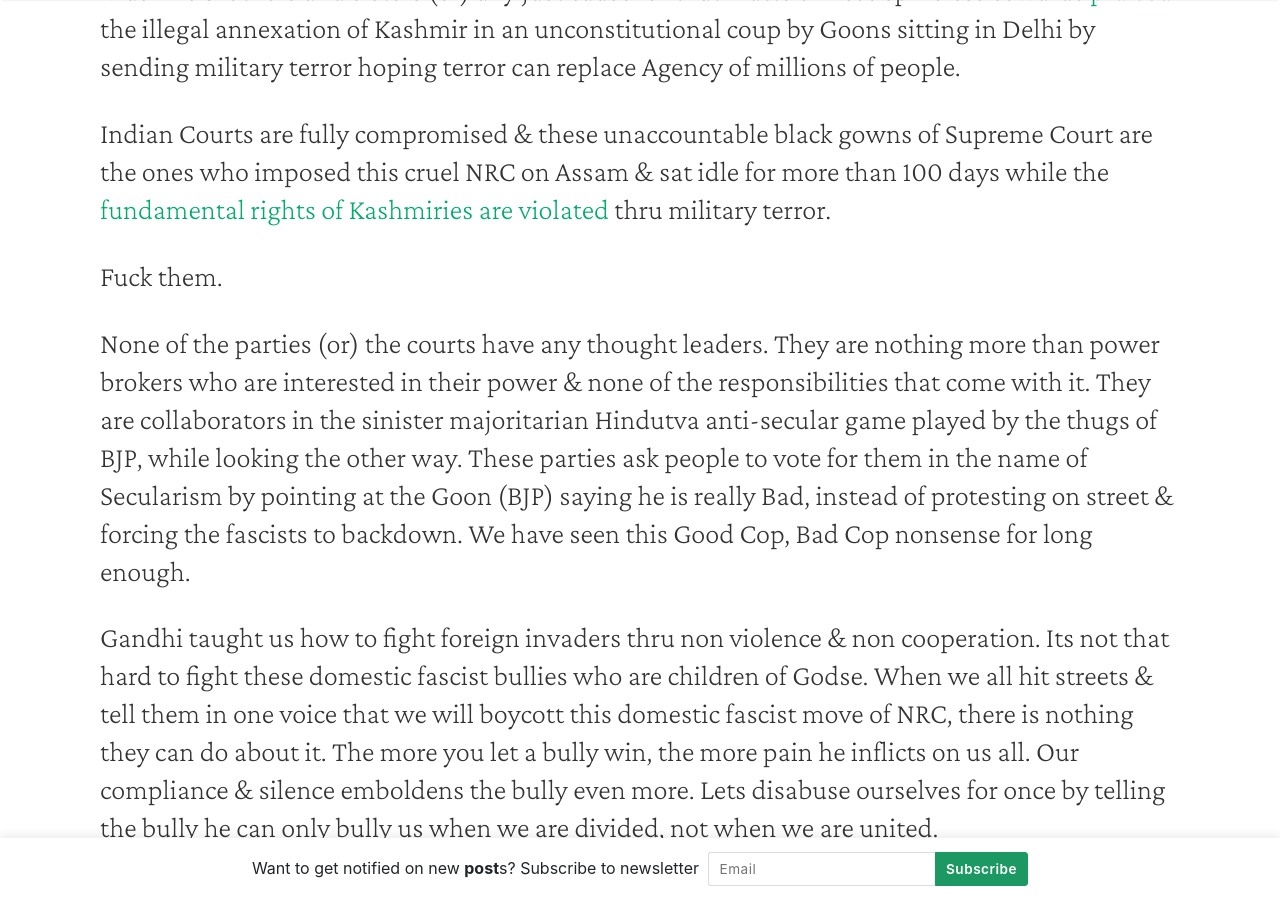
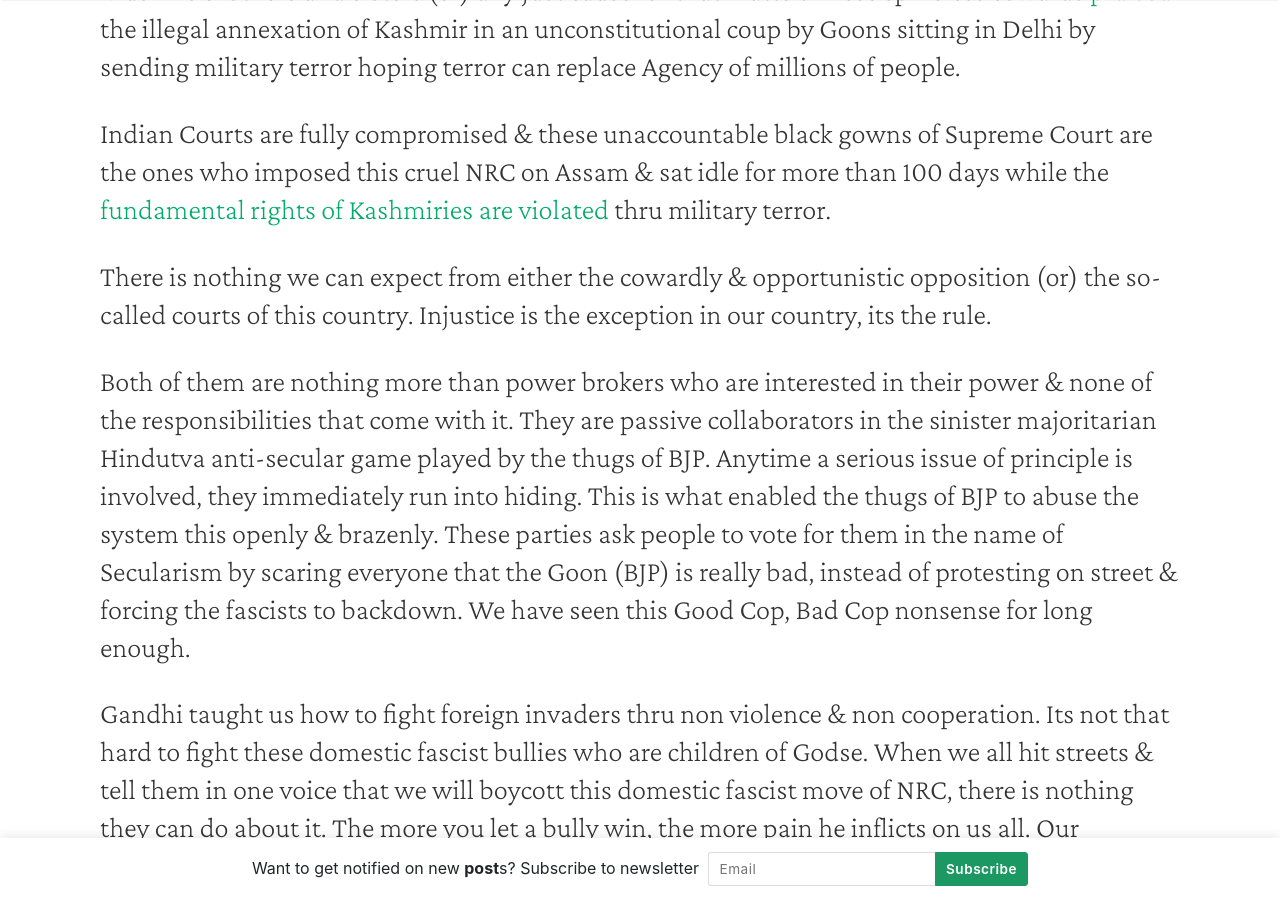
Before and after one commit to thekalinga/thekalinga.in, a Jekyll site: the page built from _posts/2019-11-24-why-fascist-nrc-should-be-opposed/2019-11-24-why-fascist-nrc-should-be-opposed.md, in a window 1280 px wide and 900 px high, scrolled down 1081 px. Built offline with Jekyll 4.4.1, drawn with Linux system fonts in a browser that asks for light colours; nearby versions of some CDN libraries; some of the changed text lies outside the part shown.

Commit message:
fixed minor issue

```diff
--- a/_posts/2019-11-24-why-fascist-nrc-should-be-opposed/2019-11-24-why-fascist-nrc-should-be-opposed.md
+++ b/_posts/2019-11-24-why-fascist-nrc-should-be-opposed/2019-11-24-why-fascist-nrc-should-be-opposed.md
@@ -34,12 +34,14 @@
 
 Indian Courts are fully compromised & these unaccountable black gowns of Supreme Court are the ones who imposed this cruel NRC on Assam & sat idle for more than 100 days while the [fundamental rights of Kashmiries are violated](https://www.livelaw.in/top-stories/kashmir-internet-shutdown-for-over-100-days-a-violation-of-right-to-life-submits-dushyant-dave-149949) thru military terror.
 
-Fuck them.
+There is nothing we can expect from either the cowardly & opportunistic opposition (or) the so-called courts of this country.
+Injustice is the exception in our country, its the rule.
 
-None of the parties (or) the courts have any thought leaders.
-They are nothing more than power brokers who are interested in their power & none of the responsibilities that come with it.
-They are collaborators in the sinister majoritarian Hindutva anti-secular game played by the thugs of BJP, while looking the other way.
-These parties ask people to vote for them in the name of Secularism by pointing at the Goon (BJP) saying he is really Bad, instead of protesting on street & forcing the fascists to backdown.
+Both of them are nothing more than power brokers who are interested in their power & none of the responsibilities that come with it.
+They are passive collaborators in the sinister majoritarian Hindutva anti-secular game played by the thugs of BJP.
+Anytime a serious issue of principle is involved, they immediately run into hiding.
+This is what enabled the thugs of BJP to abuse the system this openly & brazenly.
+These parties ask people to vote for them in the name of Secularism by scaring everyone that the Goon (BJP) is really bad, instead of protesting on street & forcing the fascists to backdown.
 We have seen this Good Cop, Bad Cop nonsense for long enough.
 
 Gandhi taught us how to fight foreign invaders thru non violence & non cooperation.
@@ -103,7 +105,7 @@
 I am from a village background & my village is not in a remote place in India.
 Even then, I never had any documentation other than my 10th and 12th certificate as evidence of my existence even when I went to pursue my masters degree (I am an Engineer mind you).
 
-Somehow now have to assume that the Poor & Illiterate somehow have documentary evidence dating as far back as 1980s, ~40years back to prove they were here before that?
+Now we somehow have to pretend all Poor & Illiterate have documentary evidence dating as far back as 1980s, i.e ~40years back to prove they were here before that?
 Why? For what? Because a Hindu fascists want to use this as a wedge to further their bigotry & cruelty?
 
 Most rich people have documentation from quite a long time because they had land & so held decent amount of documentation, but what about all those vulnerable people who live in slums without much documentation?
```
